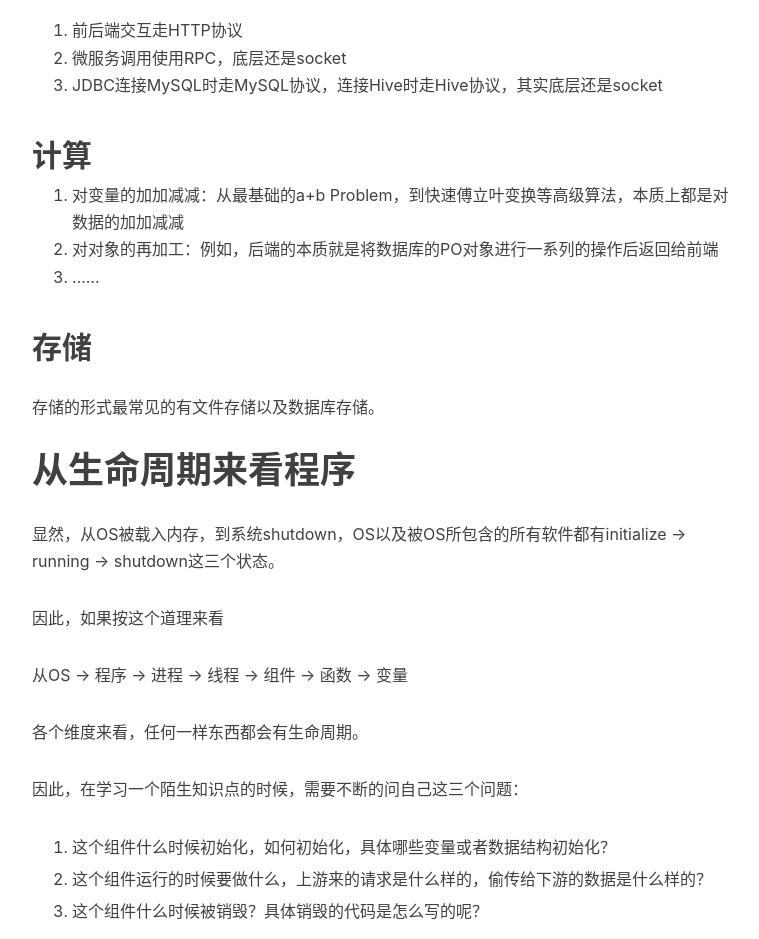
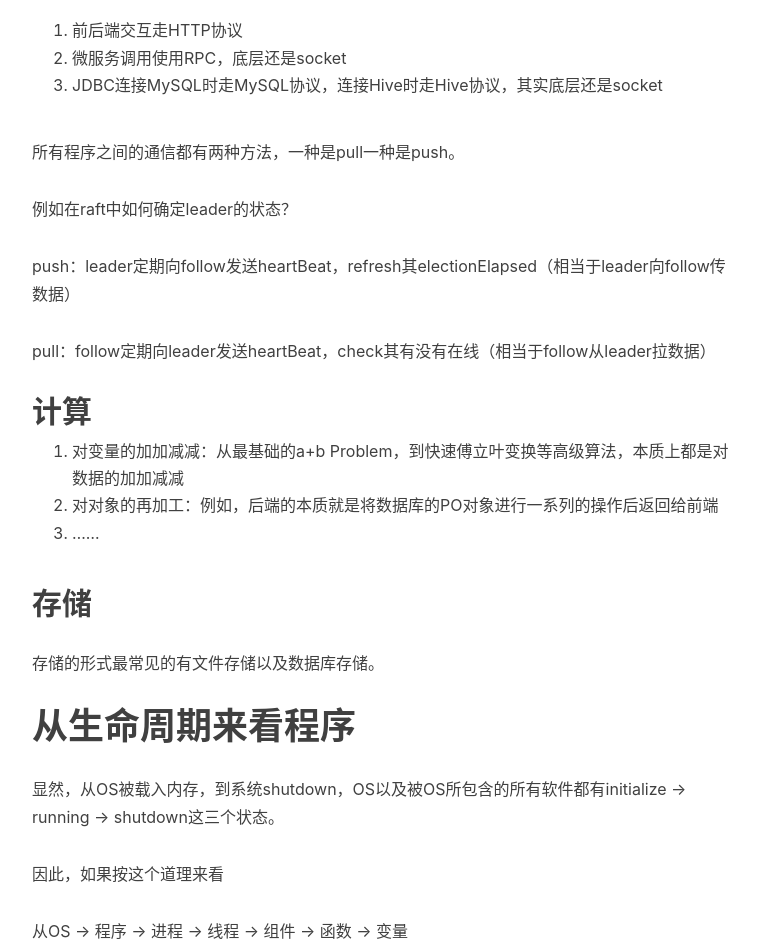
Before and after one commit to attack204/attack204.github.io, a plain HTML site: page 2022/07/08/思考-究竟什么是程序？/index.html in a window 1280 px wide. Shown: the part 920-1859 px from the top of the page, without its empty margins (233-992 px from the left). Drawn offline with nearby package versions, Linux system fonts and the light colour scheme; some packages are replaced by stand-ins of ours; a script that the page names is missing.

Commit message:
Site updated: 2022-07-15 08:40:44

```diff
--- a/2022/07/08/思考-究竟什么是程序？/index.html
+++ b/2022/07/08/思考-究竟什么是程序？/index.html
@@ -206,6 +206,10 @@
 <li>微服务调用使用RPC，底层还是socket</li>
 <li>JDBC连接MySQL时走MySQL协议，连接Hive时走Hive协议，其实底层还是socket</li>
 </ol>
+<p>所有程序之间的通信都有两种方法，一种是pull一种是push。</p>
+<p>例如在raft中如何确定leader的状态？</p>
+<p>push：leader定期向follow发送heartBeat，refresh其electionElapsed（相当于leader向follow传数据）</p>
+<p>pull：follow定期向leader发送heartBeat，check其有没有在线（相当于follow从leader拉数据）</p>
 <h2 id="计算"><a href="#计算" class="headerlink" title="计算"></a>计算</h2><ol>
 <li>对变量的加加减减：从最基础的a+b Problem，到快速傅立叶变换等高级算法，本质上都是对数据的加加减减</li>
 <li>对对象的再加工：例如，后端的本质就是将数据库的PO对象进行一系列的操作后返回给前端</li>
```
Also changed, not shown: index.html (+1 -2 lines).
